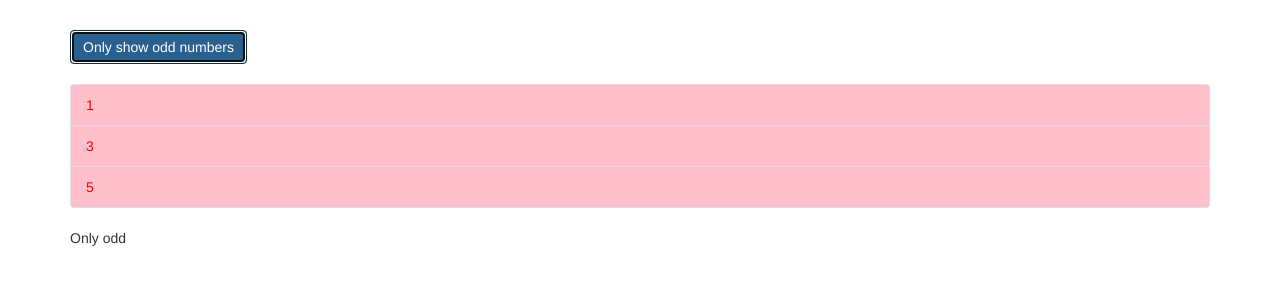
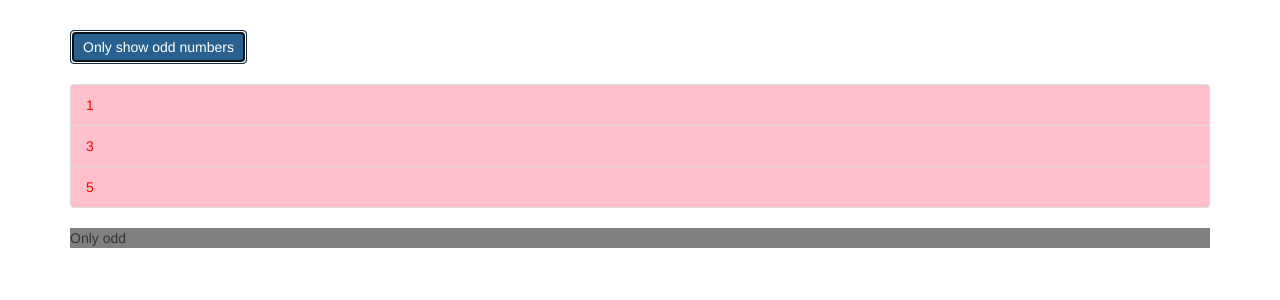
Before and after one commit to jsnidar/directives-start, an Angular app: page / in a window 1280 px wide. Both pictures are taken after a click on the button "Only show odd numbers". Shown: the top 300 px of the page. Built offline with nearby package versions, Linux system fonts and the light colour scheme.

Commit message:
Creating basic attribute directive

```diff
--- a/src/app/app.component.html
+++ b/src/app/app.component.html
@@ -26,7 +26,7 @@
         </div>
       </ul>
       <ng-template [ngIf]="onlyOdd">
-        <p>Only odd</p>
+        <p appBasicHighlight>Only odd</p>
       </ng-template>
     </div>
   </div>
--- a/src/app/app.module.ts
+++ b/src/app/app.module.ts
@@ -4,10 +4,12 @@
 
 
 import { AppComponent } from './app.component';
+import { BasicHighlightDirective } from './basic-highlight/basic-highlight.directive';
 
 @NgModule({
   declarations: [
-    AppComponent
+    AppComponent,
+    BasicHighlightDirective
   ],
   imports: [
     BrowserModule,
--- a/src/app/basic-highlight/basic-highlight.directive.ts
+++ b/src/app/basic-highlight/basic-highlight.directive.ts
@@ -0,0 +1,17 @@
+import { Directive, ElementRef, OnInit } from "@angular/core";
+
+
+@Directive({
+  selector: "[appBasicHighlight]"
+})
+
+export class BasicHighlightDirective implements OnInit {
+
+  constructor(private elementRef: ElementRef){
+
+  }
+
+  ngOnInit(){
+    this.elementRef.nativeElement.style.backgroundColor = "gray"
+  }
+}
```
